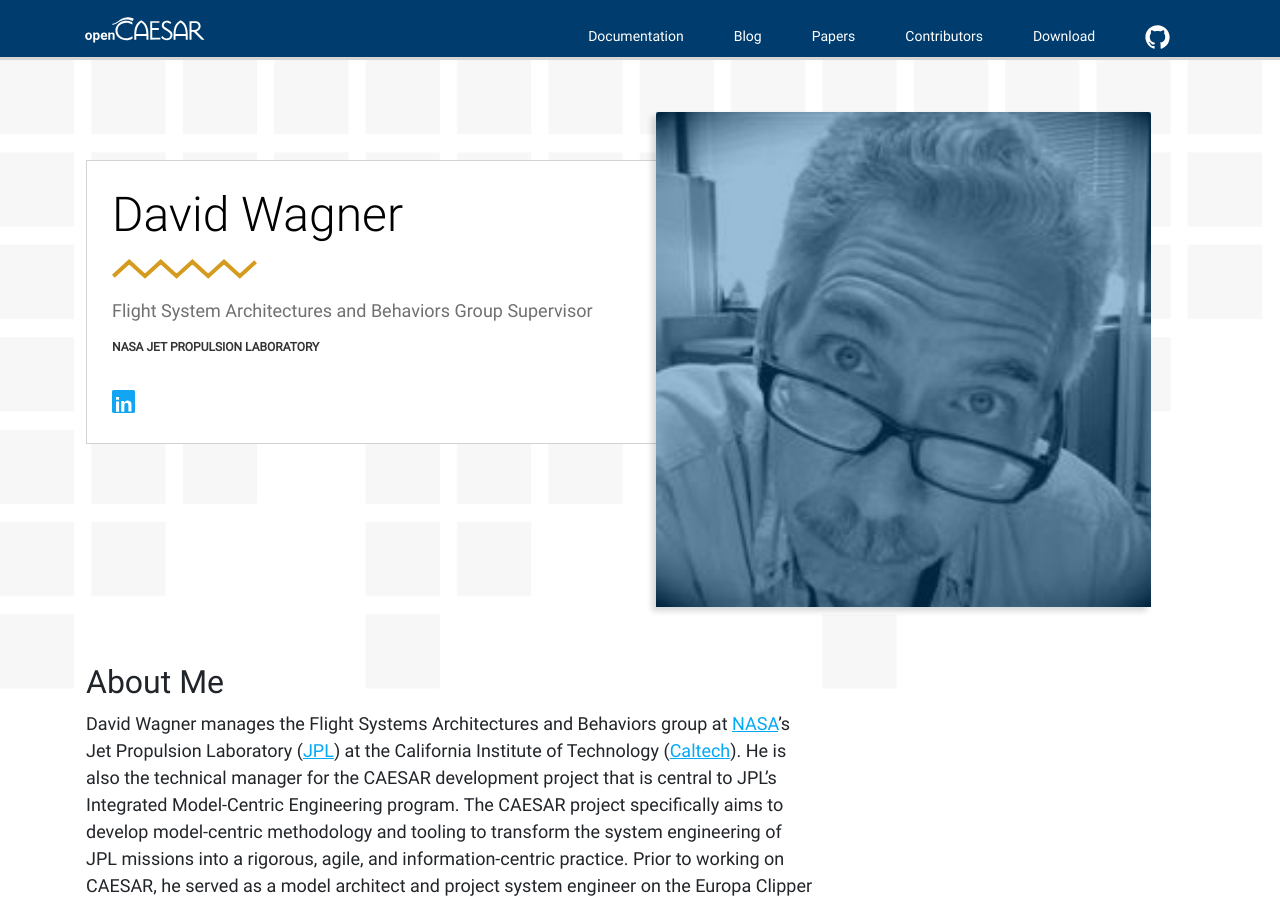
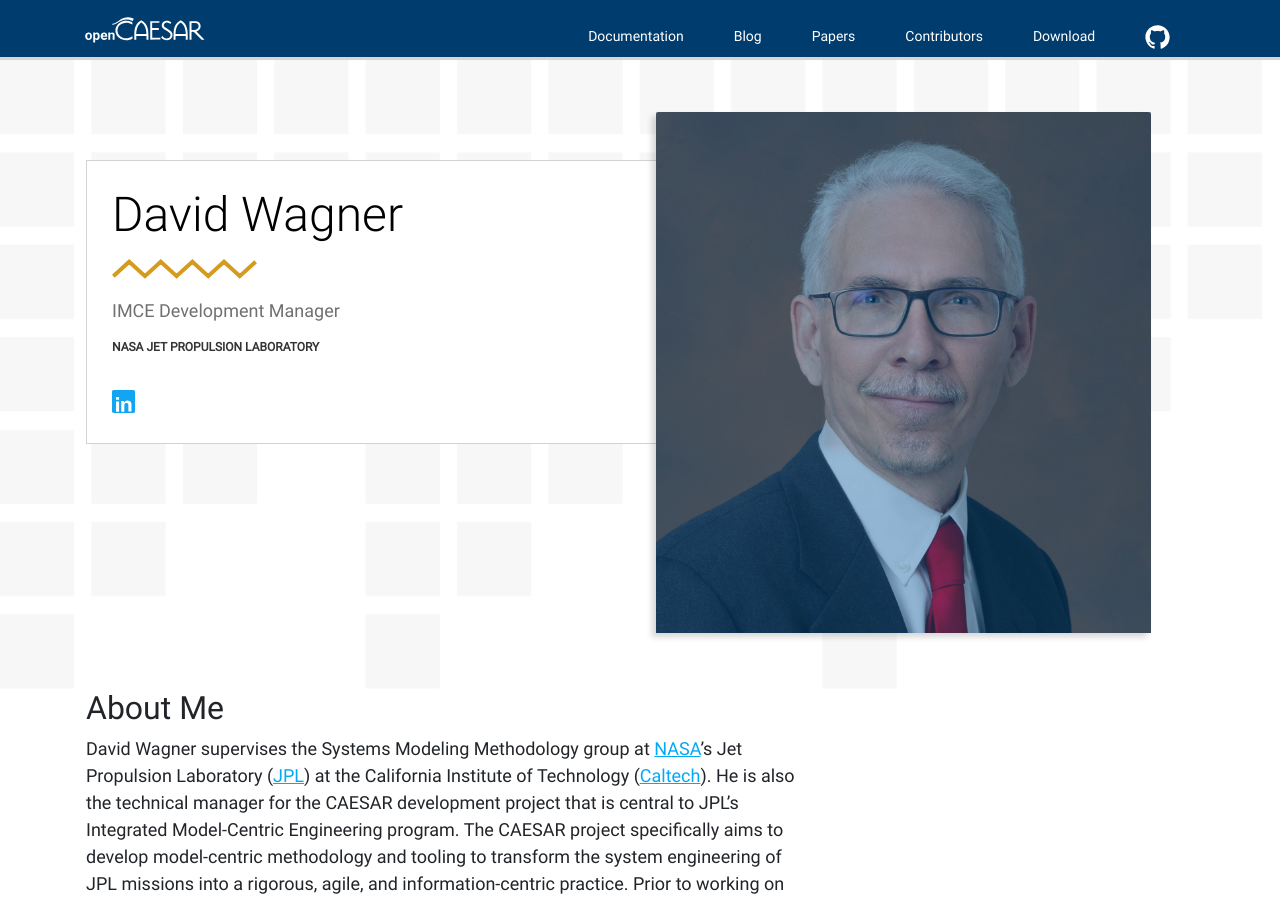
Before and after one commit to opencaesar/opencaesar.github.io, a Jekyll site: the page built from _contributors/David Wagner.md, in a window 1280 px wide and 900 px high. Built offline with Jekyll 4.4.1, drawn with Linux system fonts in a browser that asks for light colours; nearby versions of some CDN libraries; some of the changed text lies outside the part shown.

Commit message:
added new members

```diff
--- a/_contributors/David Wagner.md
+++ b/_contributors/David Wagner.md
@@ -1,7 +1,7 @@
 ---
 layout: contributor
 name: David Wagner
-position: Flight System Architectures and Behaviors Group Supervisor
+position: IMCE Development Manager
 orginization: NASA Jet Propulsion Laboratory
 author_image_thumbnail: wagner.jpg
 insider: true
@@ -10,7 +10,7 @@ linkedin: "https://www.linkedin.com/in/dave-wagner-a1377a11/"
 
 ## About Me
 
-David Wagner manages the Flight Systems Architectures and Behaviors group at [NASA](https://www.nasa.gov/)’s Jet Propulsion Laboratory ([JPL](https://www.jpl.nasa.gov/)) at the California Institute of Technology ([Caltech](https://www.caltech.edu/)). He is also the technical manager for the CAESAR development project that is central to JPL's Integrated Model-Centric Engineering program. The CAESAR project specifically aims to develop model-centric methodology and tooling to transform the system engineering of JPL missions into a rigorous, agile, and information-centric practice. Prior to working on CAESAR, he served as a model architect and project system engineer on the Europa Clipper project. And prior to that he has extensive experience architecting and developing flight- and ground-based software systems supporting robotic space missions at JPL.
+David Wagner supervises the Systems Modeling Methodology group at [NASA](https://www.nasa.gov/)’s Jet Propulsion Laboratory ([JPL](https://www.jpl.nasa.gov/)) at the California Institute of Technology ([Caltech](https://www.caltech.edu/)). He is also the technical manager for the CAESAR development project that is central to JPL's Integrated Model-Centric Engineering program. The CAESAR project specifically aims to develop model-centric methodology and tooling to transform the system engineering of JPL missions into a rigorous, agile, and information-centric practice. Prior to working on CAESAR, he served as a model architect and project system engineer on the Europa Clipper project. And prior to that he has extensive experience architecting and developing flight- and ground-based software systems supporting robotic space missions at JPL.
 
 
 ## Education & Training
```
Also changed, not shown: _contributors/Alejandro Jimenez.md (added, +17 -0 lines), _contributors/Mark Chodas.md (added, +17 -0 lines), _contributors/Michael Newcomb.md (+1 -1 lines), _contributors/Sebastian Herzig.md (+1 -1 lines), _contributors/So Young Kim.md (+1 -1 lines), assets/img/alejandro.jpg (added), assets/img/chodas.jpg (added), assets/img/gaspardo.jpg, assets/img/wagner.jpg.
